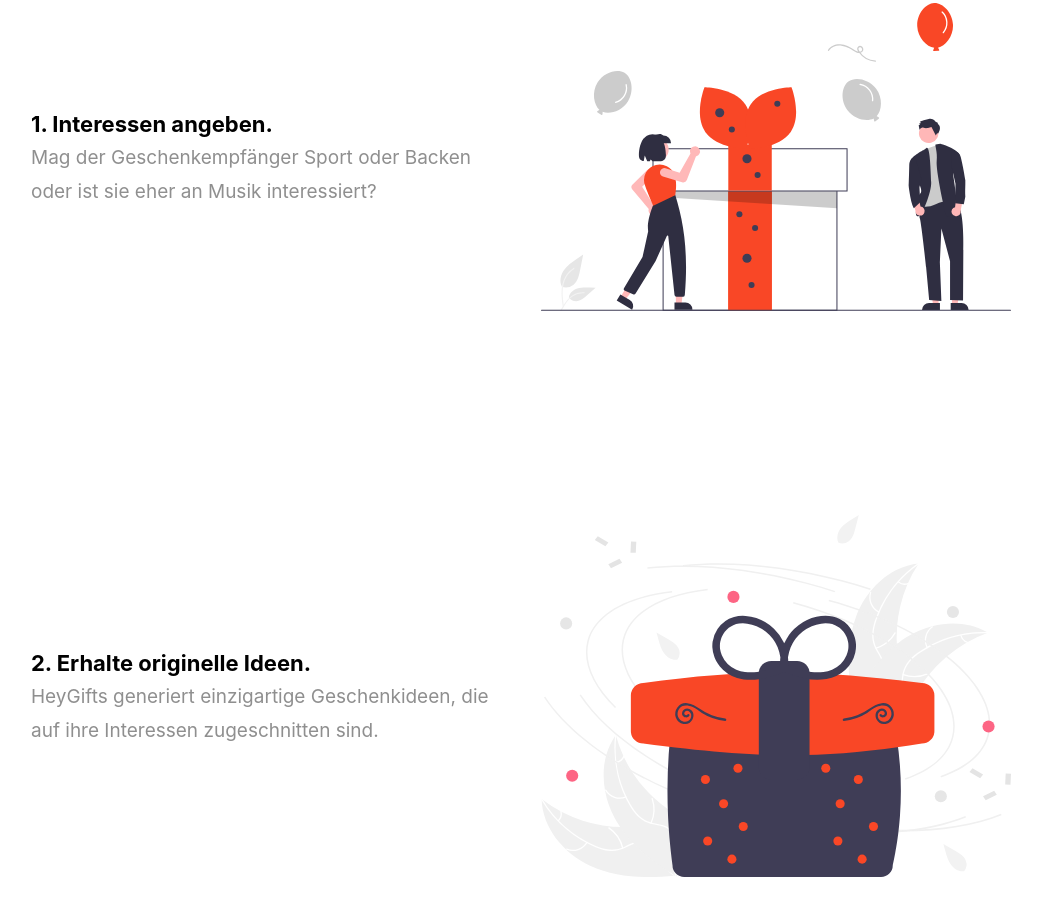
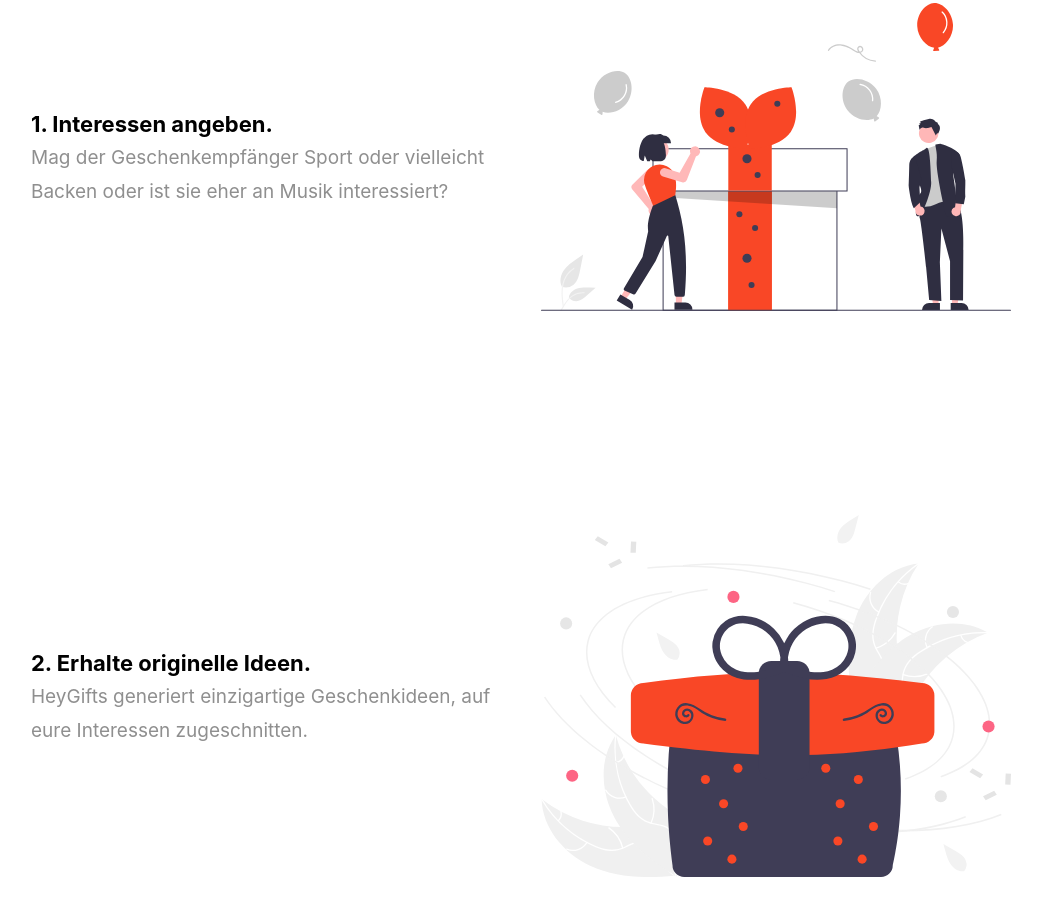
Before and after one commit to finnstue/heygifts, a plain HTML site: page index.html in a window 1280 px wide. Shown: the part 1138-2054 px from the top of the page, without its empty margins (119-1161 px from the left). Drawn offline with Linux system fonts and the light colour scheme.

Commit message:
changed text

```diff
--- a/index.html
+++ b/index.html
@@ -143,7 +143,7 @@
         <div class="container-lrg flex mobile-text-center">
           <div class="flex flex-column col-6 center-vertical mb40">
             <h1 class="heading primary-color">Tolle Geschenkideen für deine Freunde und Familie</h1>
-            <h2 class="subheading secondary-color mt20">Wir generieren originelle Geschenkideen mit künstlicher Intelligenz</h2>
+            <h2 class="subheading secondary-color mt20">Wir generieren originelle Geschenkideen mit künstlicher Intelligenz.</h2>
             <div class="mt40">
               <a href="/ideas.html" class="button mobile-text-center mt10 buttonred mobile-text-center">
                 <span>Ideen bekommen</span>
@@ -171,7 +171,7 @@
       <div class="container-lrg flex">
         <div class="flex col-6 flex-column center-vertical">
           <h3 class="bold primary-color">1. Interessen angeben.</h3>
-          <p class="paragraph secondary-color">Mag der Geschenkempfänger Sport oder Backen oder ist sie eher an Musik interessiert?</p>
+          <p class="paragraph secondary-color">Mag der Geschenkempfänger Sport oder vielleicht Backen oder ist sie eher an Musik interessiert?</p>
         </div>
         <div class="col-6 flex center-horizontal center-vertical">
           <div class="launchaco-builder-hoverable">
@@ -186,7 +186,7 @@
       <div class="container-lrg flex">
         <div class="flex col-6 flex-column center-vertical">
           <h3 class="bold primary-color">2. Erhalte originelle Ideen.</h3>
-          <p class="paragraph secondary-color">HeyGifts generiert einzigartige Geschenkideen, die auf ihre Interessen zugeschnitten sind.</p>
+          <p class="paragraph secondary-color">HeyGifts generiert einzigartige Geschenkideen, auf eure Interessen zugeschnitten.</p>
         </div>
         <div class="col-6 flex center-horizontal center-vertical">
           <div class="launchaco-builder-hoverable">
@@ -252,7 +252,5 @@
         </div>
       </div>
     </footer>
-
   </body>
-
 </html>
```
